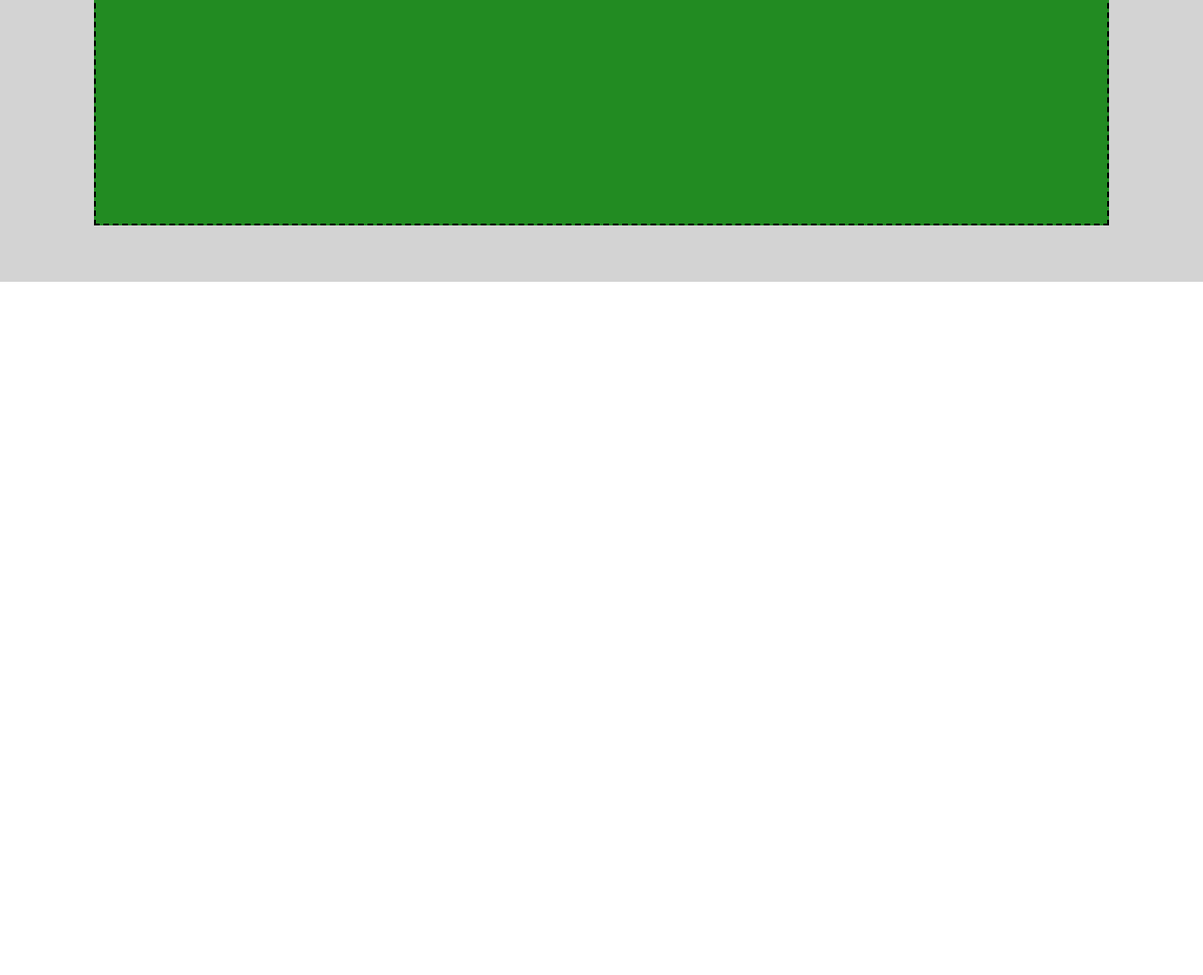
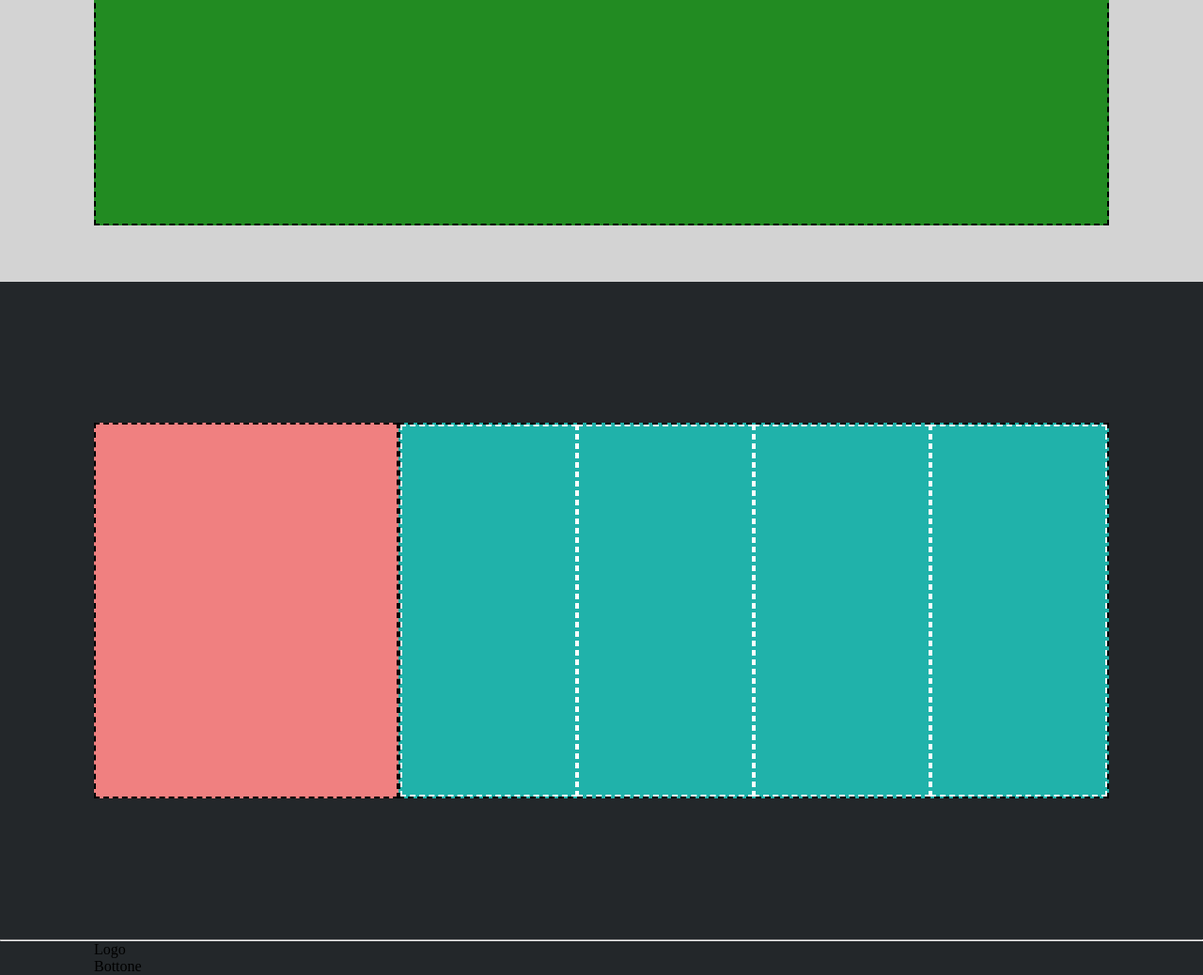
Before and after one commit to GLCVLL/htmlcss-struttura-discord, a plain HTML site: page index.html in a window 1280 px wide. Shown: the part 3870-4908 px from the top of the page at 94% size. Before the commit the page ends 4170 px from the top, so only its background shows below. Drawn offline with Linux system fonts and the light colour scheme.

Commit message:
added first section footer

```diff
--- a/css/style.css
+++ b/css/style.css
@@ -110,3 +110,35 @@
     min-height: 90%;
     background-color: #228b22;
 }
+
+.background-footer{
+    background-color: #23272a;
+}
+
+.fourth-jumbotron{
+    height: 700px;
+    display: flex;
+    align-items: center;
+}
+.lightpink-column{
+    flex-basis: 30%;
+    min-height: 400px;
+    background-color: #f08080;
+    border: 2px dashed black;
+}
+.lightblu-column{
+    flex-basis: 70%;
+    min-height: 400px;
+    background-color: #20b2aa;
+    border: 2px dashed black;
+    display: flex;
+}
+.dashed{
+    width: calc(100% / 4);
+    min-height: 100%;
+    border: 2px dashed white;
+}
+
+/*colours
+logo: #7fffd4
+scritta: #ffb6c1*/
--- a/index.html
+++ b/index.html
@@ -44,6 +44,23 @@
             </div>
         </div>
     </main>
-    <footer></footer>
+    <footer>
+        <div class="background-footer">
+            <div class="container fourth-jumbotron">
+                <div class="lightpink-column"></div>
+                <div class="lightblu-column">
+                    <div class="dashed"></div>
+                    <div class="dashed"></div>
+                    <div class="dashed"></div>
+                    <div class="dashed"></div>
+                </div>
+            </div>
+            <hr>
+            <div class="container fifth-jumbotron">
+                <div>Logo</div>
+                <div>Bottone</div>
+            </div>
+        </div>
+    </footer>
 </body>
 </html>
```
